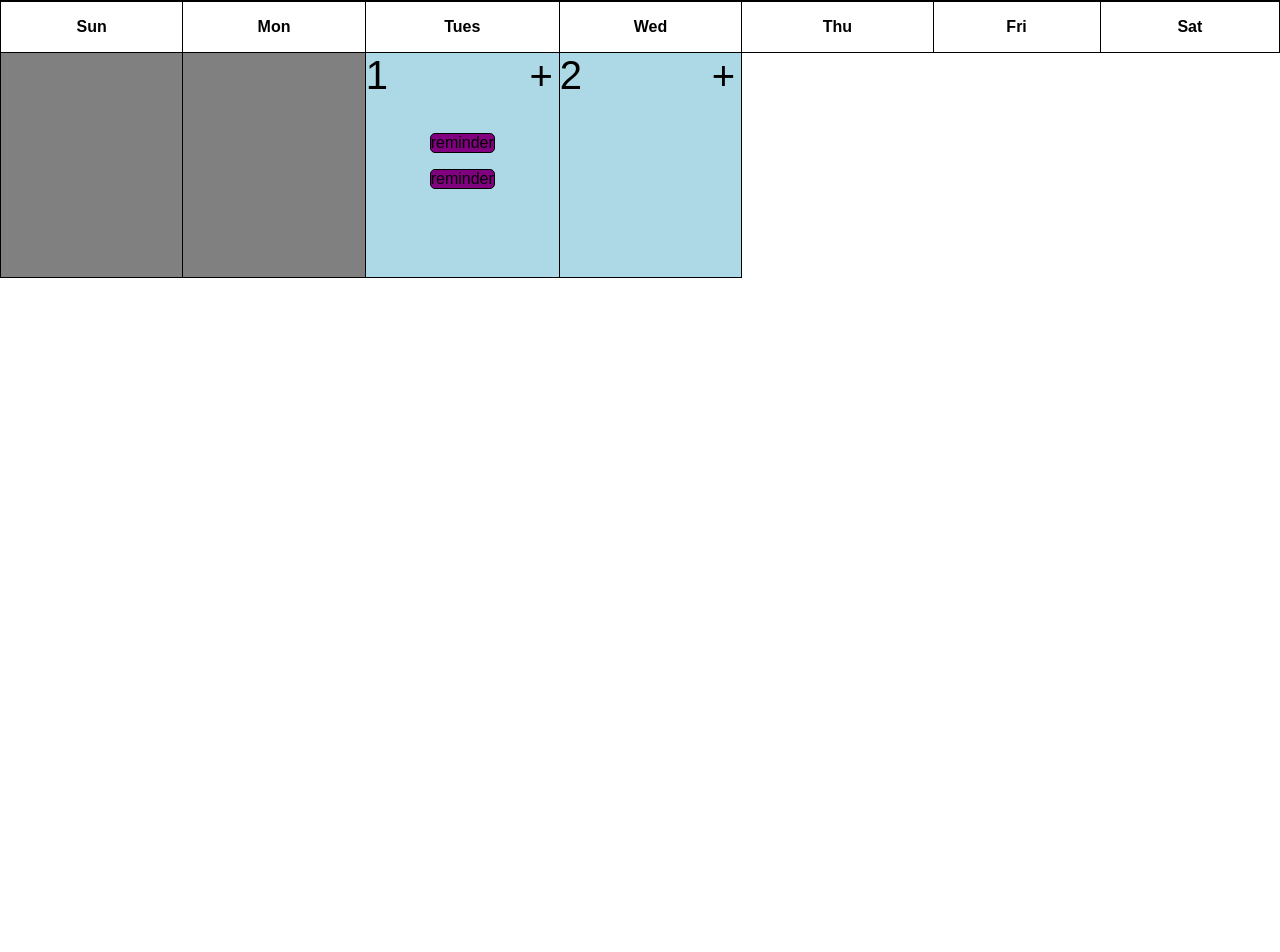
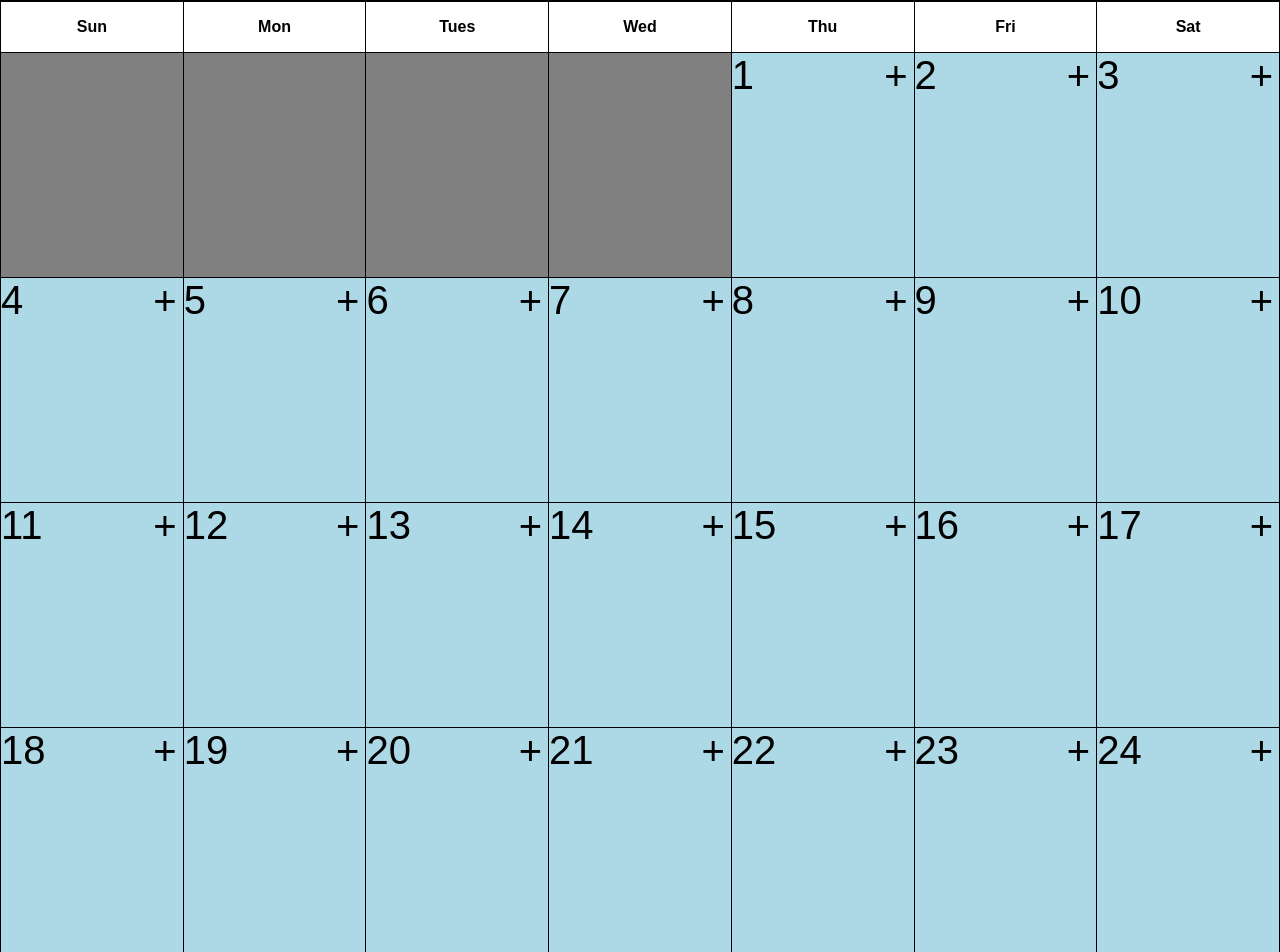
Before and after one commit to Henelllis/React-Calendar, a React app: page / in a window 1280 px wide. Shown: the part 33-985 px from the top of the page. Before the commit the page ends 800 px from the top, so only its background shows below. Built offline with nearby package versions, Linux system fonts and the light colour scheme.

Commit message:
Mapping of dates from prop to Calendar

```diff
--- a/src/Component/CalendarDay/CalendarDay.js
+++ b/src/Component/CalendarDay/CalendarDay.js
@@ -9,7 +9,7 @@ const calendarDay = (props) => {
          listItems = (
             props.reminders.map( reminder => {
                 return (
-                    <li > reminder </li>
+                    <li key={reminder} > reminder </li>
                 )
             })
         )
--- a/src/Container/Calendar/Calendar.js
+++ b/src/Container/Calendar/Calendar.js
@@ -11,26 +11,120 @@ import styles from './Calendar.css';
 class Calendar extends Component {
 
     state= {
+        firstDayOffset: 0,
+        endDayOffset:0
+    }
+
+    componentDidMount() {
+        this.setState({
+            firstDayOffset: new Date(this.props.days[0].date).getDay(),
+            endDayOffset: 6 - (new Date(this.props.days[30].date).getDay())
+        },
+        );
+    }
+
+    getFirstWeek = () => {
+
+        let weekDays= null;
+
+
+        let firstUnusedDaysOfMonthArray = new Array(this.state.firstDayOffset).fill(false);
+
+        let firstUnusedDaysOfMonth = firstUnusedDaysOfMonthArray.map(el => {
+            return(
+                <UnUsedCalendarDay/>
+            )
+        });
+
+        weekDays = this.props.days.filter(day =>  day.index < 7 - this.state.firstDayOffset).map( day => {
+            return (
+                <CalendarDay key={day.index} dayNum={day.index + 1} reminders={day.reminders}/>
+            )
+        });
+
+        return(
+            <tr>
+                {firstUnusedDaysOfMonth}
+                {weekDays}
+            </tr>
+        )
+
+
+    }
+
+    getMiddleWeek = (startDateIndex , endDateIndex) => {
+        let weekDays= null;
+
+        weekDays = this.props.days.filter(day => ( day.index >  startDateIndex && day.index < endDateIndex ))
+            .map( day => {
+                console.log('[INDEX]', day.date , " : ", day.index)
+                return (
+
+                    <CalendarDay key={day.index} dayNum={day.index + 1} reminders={day.reminders}/>
+                )
+            });
+
+
+        return(
+            <tr>
+                {weekDays}
+            </tr>
+        )
+
+    }
+
+    getLastWeek = (startDateIndex , endDateIndex ) => {
+        let weekDays= null;
+        weekDays = this.props.days.filter(day => ( day.index >  startDateIndex && day.index < endDateIndex  - this.state.endDayOffset))
+            .map( day => {
+                console.log('[INDEX]', day.date , " : ", day.index)
+                return (
+
+                    <CalendarDay key={day.index} dayNum={day.index + 1} reminders={day.reminders}/>
+                )
+            });
+
+        console.log('END OF MONTH OFFSET' + this.state.endDayOffset)
+        let lastUnusedDaysOfMonthArray = new Array(this.state.endDayOffset).fill(false);
+
+        let lastUnusedDaysOfMonth = lastUnusedDaysOfMonthArray.map(el => {
+            return(
+                <UnUsedCalendarDay/>
+            )
+        });
+
+        return(
+            <tr>
+                {weekDays}
+                {lastUnusedDaysOfMonth}
+            </tr>
+        )
 
     }
 
 
+
+
+
+
     render () {
+
+
+        let week = this.getFirstWeek();
+        let secondWeek = this.getMiddleWeek( 7 - this.state.firstDayOffset - 1, 14 - this.state.firstDayOffset );
+        let thirdWeek = this.getMiddleWeek( 14 - this.state.firstDayOffset - 1, 21 - this.state.firstDayOffset );
+        let fourthWeek = this.getMiddleWeek( 21 - this.state.firstDayOffset - 1, 28 - this.state.firstDayOffset );
+        let lastWeek = this.getLastWeek( 28 - this.state.firstDayOffset - 1, 35 - this.state.firstDayOffset );
         return (
             <div>
             <span className ={styles.monthHeader}> AUGUST </span>
             <table className={styles.table}>
                 <CalenderHeader/>
-            <tr>
-                <UnUsedCalendarDay/>
-                <UnUsedCalendarDay/>
-                <CalendarDay dayNum={1} reminders={['12:13 AM','4:20 PM']}/>
-                <CalendarDay dayNum={2} />
-                {/* <CalendarDay dayNum={3}/>
-                <CalendarDay dayNum={4}/>
-                <CalendarDay/> */}
-            </tr>
-
+            {week}
+            {secondWeek}
+            {thirdWeek}
+            {fourthWeek}
+            {lastWeek}
             </table>
             </div>
         )
--- a/src/store/reducers/dates.js
+++ b/src/store/reducers/dates.js
@@ -2,10 +2,39 @@ import * as actionTypes from '../actions/actionTypes';
 
 const intialState= {
      daysOfTheMonth : [
-        { index: 0, date: '2018-01-01', reminders: [] },
-        { index: 1, date: '2018-01-02', reminders: [] },
-        { index: 2, date: '2018-01-03', reminders: [] },
-        { index: 3, date: '2018-01-04', reminders: [] }
+        // { index: 0, date: '2018-08-01', reminders: [] },
+        { index: 0, date: '2018-08-02', reminders: [] },
+        { index: 1, date: '2018-08-03', reminders: [] },
+        { index: 2, date: '2018-08-04', reminders: [] },
+        { index: 3, date: '2018-08-05', reminders: [] },
+        { index: 4, date: '2018-08-06', reminders: [] },
+        { index: 5, date: '2018-08-07', reminders: [] },
+        { index: 6, date: '2018-08-08', reminders: [] },
+        { index: 7, date: '2018-08-09', reminders: [] },
+        { index: 8, date: '2018-08-10', reminders: [] },
+        { index: 9, date: '2018-08-11', reminders: [] },
+        { index: 10, date: '2018-08-12', reminders: [] },
+        { index: 11, date: '2018-08-13', reminders: [] },
+        { index: 12, date: '2018-08-14', reminders: [] },
+        { index: 13, date: '2018-08-15', reminders: [] },
+        { index: 14, date: '2018-08-16', reminders: [] },
+        { index: 15, date: '2018-08-17', reminders: [] },
+        { index: 16, date: '2018-08-18', reminders: [] },
+        { index: 17, date: '2018-08-19', reminders: [] },
+        { index: 18, date: '2018-08-20', reminders: [] },
+        { index: 19, date: '2018-08-21', reminders: [] },
+        { index: 20, date: '2018-08-22', reminders: [] },
+        { index: 21, date: '2018-08-23', reminders: [] },
+        { index: 22, date: '2018-08-24', reminders: [] },
+        { index: 23, date: '2018-08-25', reminders: [] },
+        { index: 24, date: '2018-08-26', reminders: [] },
+
+        { index: 25, date: '2018-08-27', reminders: [] },
+        { index: 26, date: '2018-08-28', reminders: [] },
+        { index: 27, date: '2018-08-29', reminders: [] },
+        { index: 28, date: '2018-08-30', reminders: [] },
+        { index: 29, date: '2018-08-31', reminders: [] },
+        { index: 30, date: '2018-09-01', reminders: [] },
        ]
 }
 
```
